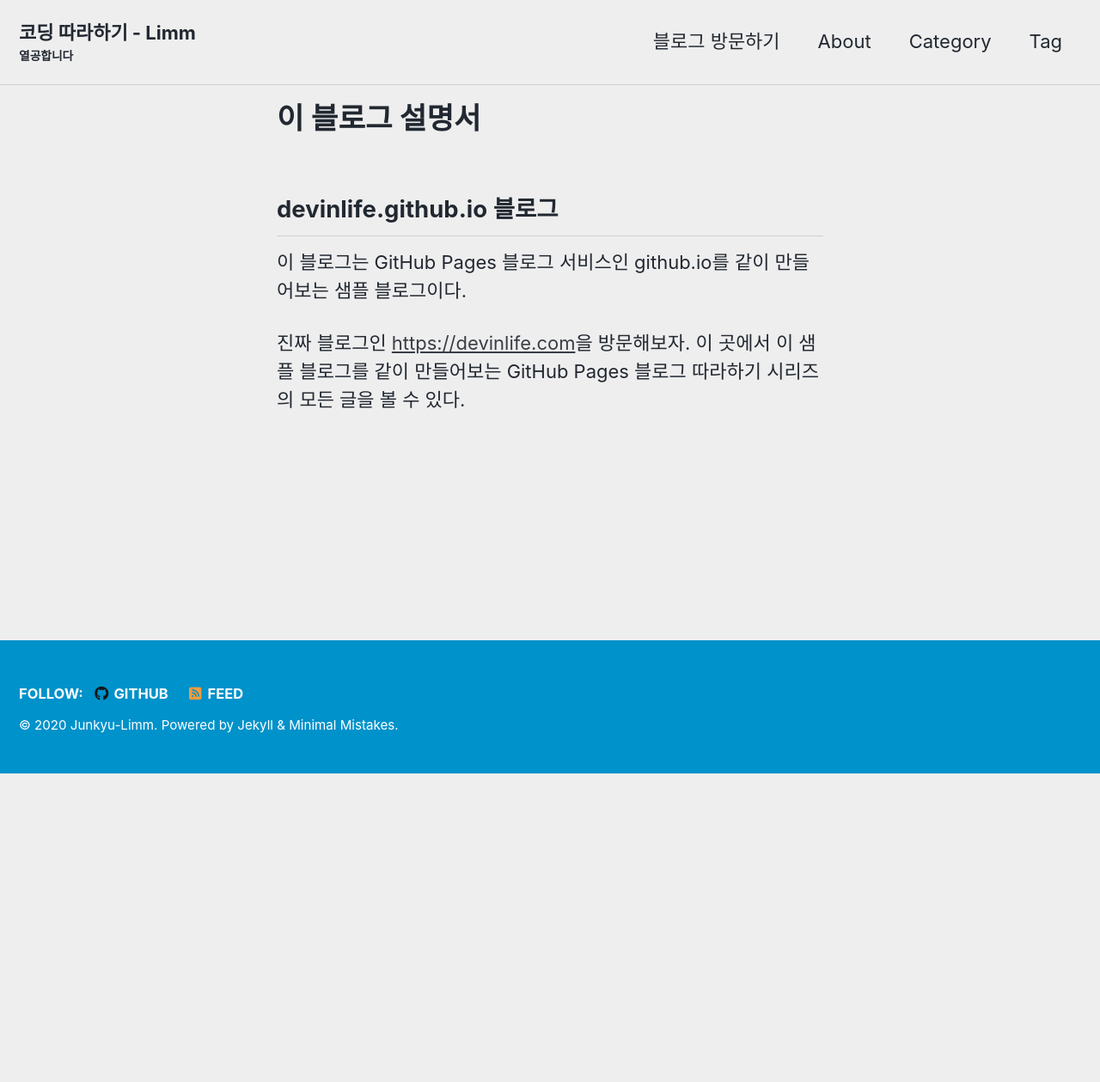
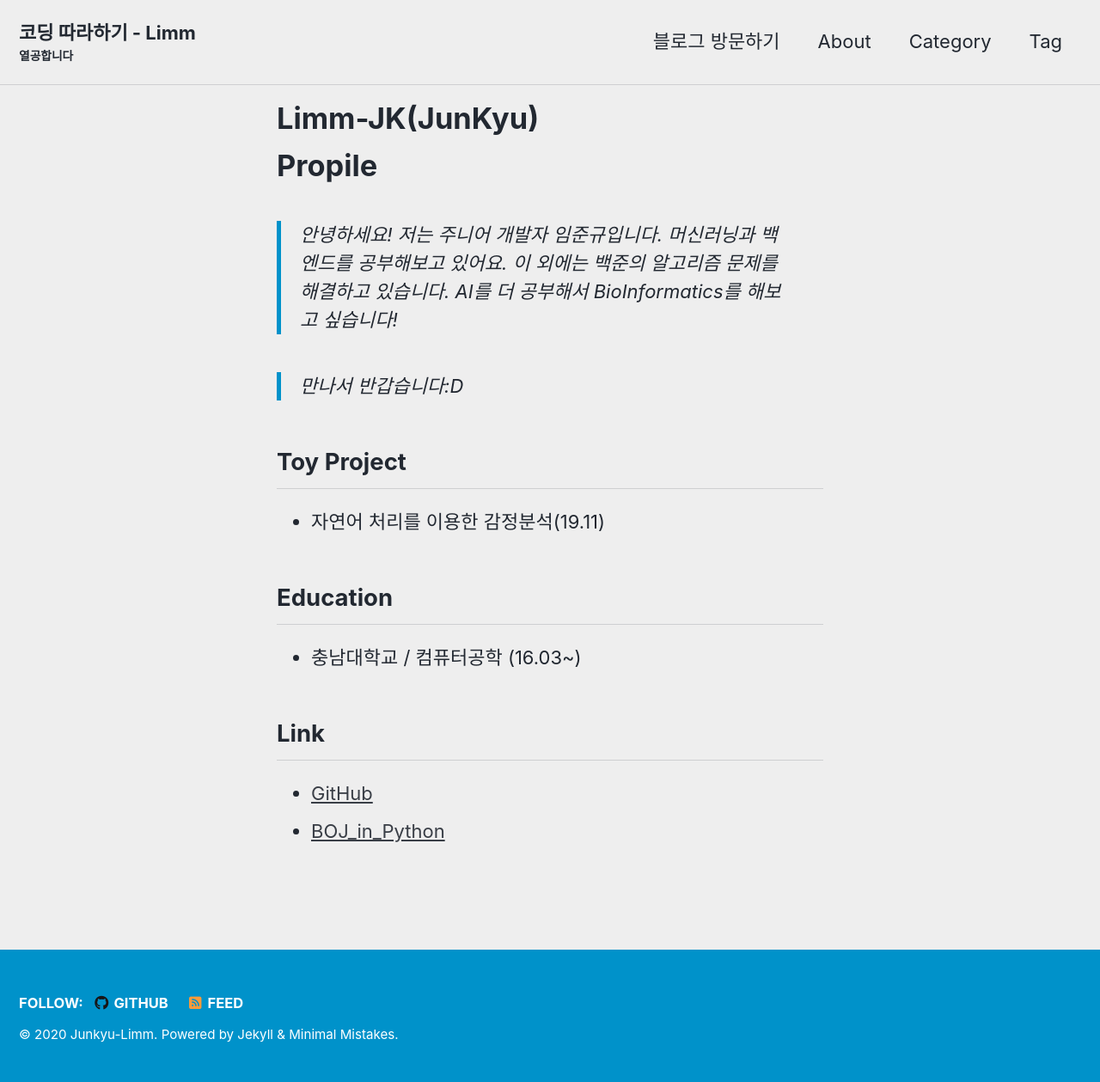
Before and after one commit to Limm-jk/Limm-jk.github.io, a Jekyll site: the page built from _pages/about.md, in a window 1280 px wide. Shown: the whole page at 86% size. Built offline with Jekyll 4.4.1, drawn with Linux system fonts in a browser that asks for light colours; cached includes are drawn as plain includes; nearby versions of some CDN libraries; before the commit the page ends 900 px from its top, so only the background shows below that.

Commit message:
update about

```diff
--- a/_pages/about.md
+++ b/_pages/about.md
@@ -1,13 +1,24 @@
 ---
-title: "이 블로그 설명서"
+title: "Limm-JK(JunKyu)"
 permalink: /about/
 layout: single
 ---
 
-## devinlife.github.io 블로그
+# Propile
 
-이 블로그는 GitHub Pages 블로그 서비스인 github.io를 같이 만들어보는 샘플 블로그이다.
+>안녕하세요! 저는 주니어 개발자 임준규입니다.
+>머신러닝과 백엔드를 공부해보고 있어요. 이 외에는 백준의 알고리즘 문제를 해결하고 있습니다.
+>AI를 더 공부해서 BioInformatics를 해보고 싶습니다!
 
-진짜 블로그인 <https://devinlife.com>을 방문해보자.
-이 곳에서 이 샘플 블로그를 같이 만들어보는 GitHub Pages 블로그 따라하기 시리즈의
-모든 글을 볼 수 있다.
+>만나서 반갑습니다:D
+
+## Toy Project
+
+ * 자연어 처리를 이용한 감정분석(19.11)
+
+## Education
+ * 충남대학교 / 컴퓨터공학 (16.03~)
+
+## Link
+ * [GitHub](github.com/Limm-jk/)
+ * [BOJ_in_Python](https://github.com/Limm-jk/BaekJoon_Online_Judge)
```
